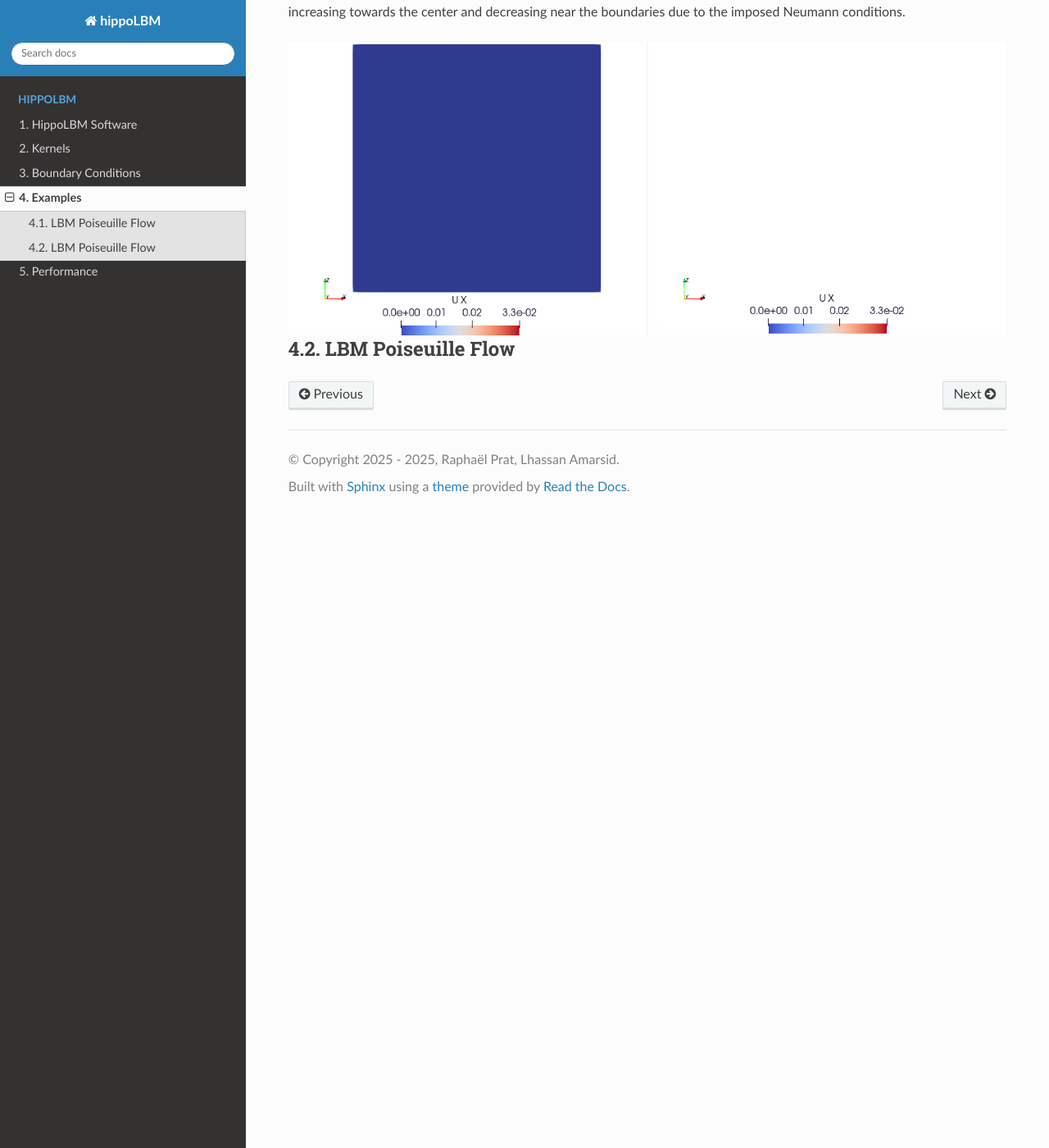
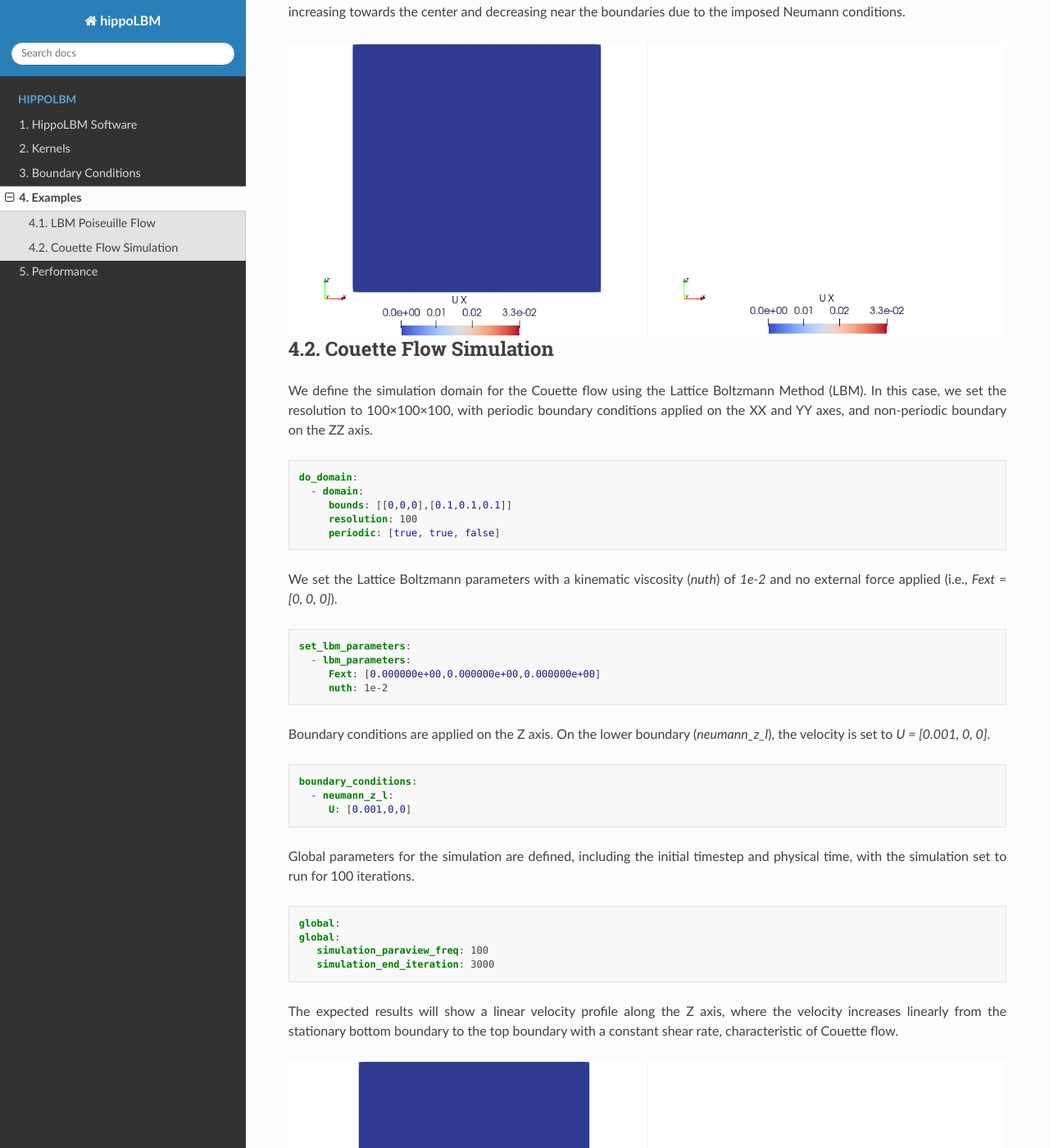
Before and after one commit to Collab4exaNBody/doc_hippoLBM, a Sphinx documentation site: the page built from docs/source/pages/Examples.rst, in a window 1280 px wide and 1400 px high, scrolled down 962 px. Shown: the whole window at 82% size. Built offline with Sphinx 7.4.7 and the Read the Docs theme 3.1.0, drawn with Linux system fonts in a browser that asks for light colours.

Commit message:
Update Examples.rst

```diff
--- a/docs/source/pages/Examples.rst
+++ b/docs/source/pages/Examples.rst
@@ -47,7 +47,46 @@ The expected results should show the development of a fully developed Poiseuille
 .. image:: ../_static/lbmpoiseuille.gif
    :align: center
 
+Couette Flow Simulation
+^^^^^^^^^^^^^^^^^^^^^^
 
+We define the simulation domain for the Couette flow using the Lattice Boltzmann Method (LBM). In this case, we set the resolution to 100×100×100, with periodic boundary conditions applied on the XX and YY axes, and non-periodic boundary on the ZZ axis.
 
-LBM Poiseuille Flow
-^^^^^^^^^^^^^^^^^^^
+.. code-block:: yaml
+
+   do_domain:
+     - domain:
+        bounds: [[0,0,0],[0.1,0.1,0.1]]
+        resolution: 100
+        periodic: [true, true, false]
+
+We set the Lattice Boltzmann parameters with a kinematic viscosity (`nuth`) of `1e-2` and no external force applied (i.e., `Fext = [0, 0, 0]`).
+
+.. code-block:: yaml
+
+   set_lbm_parameters:
+     - lbm_parameters:
+        Fext: [0.000000e+00,0.000000e+00,0.000000e+00]
+        nuth: 1e-2
+
+Boundary conditions are applied on the Z axis. On the lower boundary (`neumann_z_l`), the velocity is set to `U = [0.001, 0, 0]`.
+
+.. code-block:: yaml
+
+   boundary_conditions:
+     - neumann_z_l:
+        U: [0.001,0,0]
+
+Global parameters for the simulation are defined, including the initial timestep and physical time, with the simulation set to run for 100 iterations.
+
+.. code-block:: yaml
+
+   global:
+   global:
+      simulation_paraview_freq: 100
+      simulation_end_iteration: 3000
+
+The expected results will show a linear velocity profile along the Z axis, where the velocity increases linearly from the stationary bottom boundary to the top boundary with a constant shear rate, characteristic of Couette flow.
+
+.. image:: ../_static/couette.gif
+   :align: center
```
